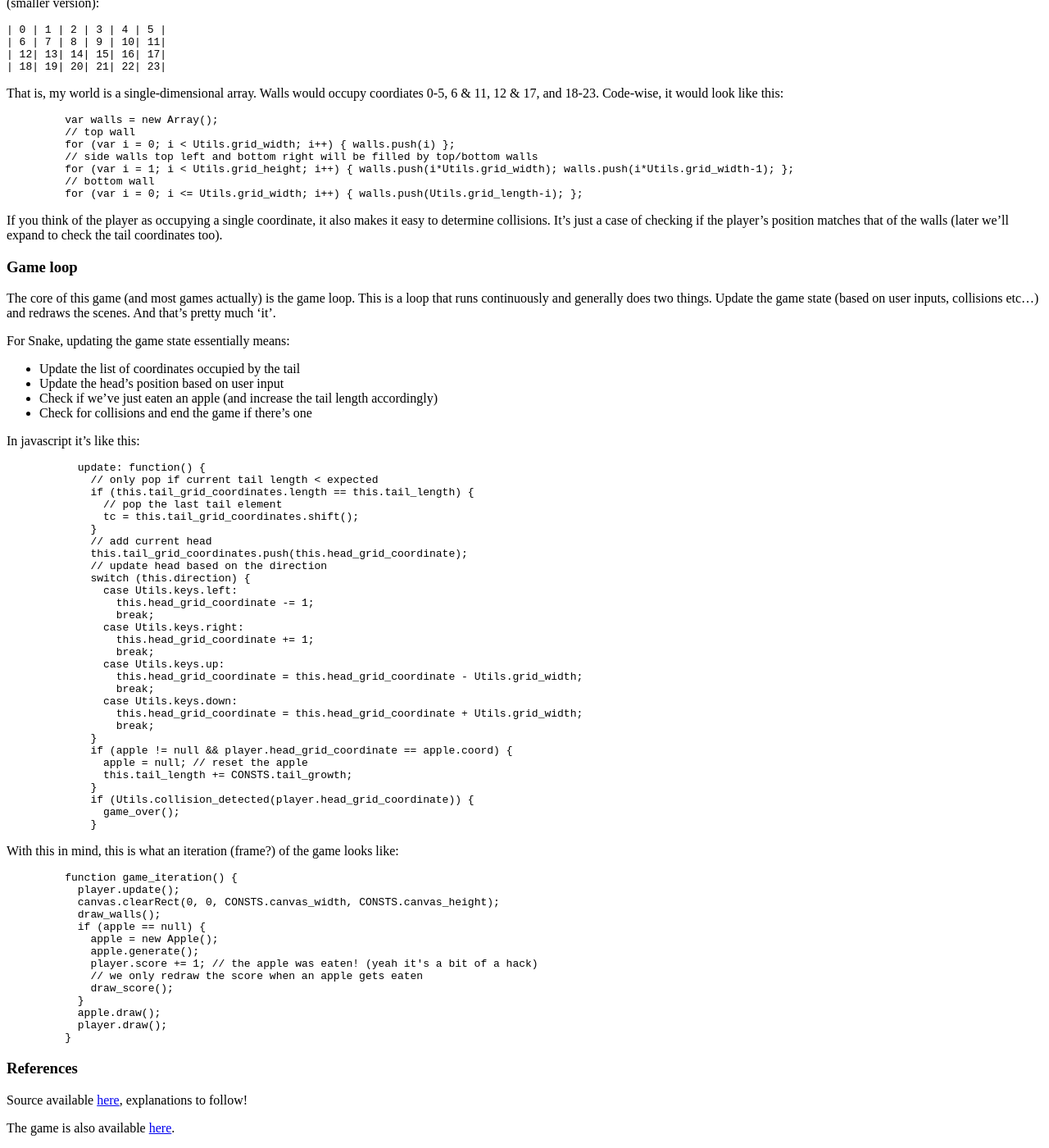
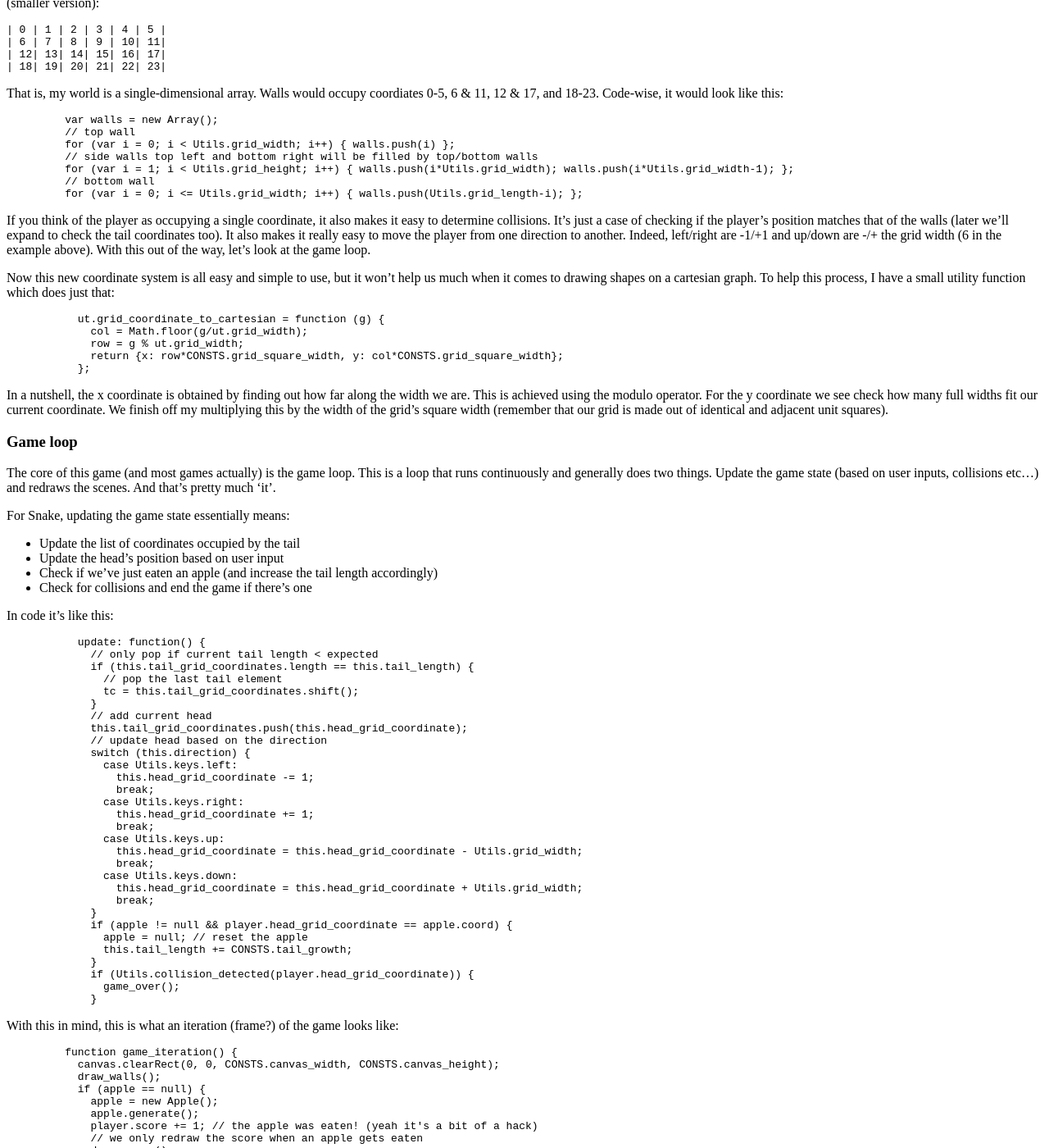
Before and after one commit to axiomiety/axiomiety.github.io, a Jekyll site: the page built from articles/gaming_snake.markdown, in a window 1280 px wide and 1400 px high, scrolled down 486 px. Shown: the whole window at 82% size. Built offline with Jekyll 4.4.1, drawn with Linux system fonts in a browser that asks for light colours; some web fonts are replaced; some of the changed text lies outside the part shown.

Commit message:
finished!

```diff
--- a/articles/gaming_snake.markdown
+++ b/articles/gaming_snake.markdown
@@ -37,7 +37,19 @@ That is, my world is a single-dimensional array. Walls would occupy coordiates 0
     for (var i = 0; i <= Utils.grid_width; i++) { walls.push(Utils.grid_length-i); };
 {% endhighlight %}
 
-If you think of the player as occupying a single coordinate, it also makes it easy to determine collisions. It's just a case of checking if the player's position matches that of the walls (later we'll expand to check the tail coordinates too).
+If you think of the player as occupying a single coordinate, it also makes it easy to determine collisions. It's just a case of checking if the player's position matches that of the walls (later we'll expand to check the tail coordinates too). It also makes it really easy to move the player from one direction to another. Indeed, left/right are -1/+1 and up/down are -/+ the grid width (6 in the example above). With this out of the way, let's look at the game loop.
+
+Now this new coordinate system is all easy and simple to use, but it won't help us much when it comes to drawing shapes on a cartesian graph. To help this process, I have a small utility function which does just that:
+
+{% highlight javascript %}
+      ut.grid_coordinate_to_cartesian = function (g) {
+        col = Math.floor(g/ut.grid_width);
+        row = g % ut.grid_width;
+        return {x: row*CONSTS.grid_square_width, y: col*CONSTS.grid_square_width};
+      };
+{% endhighlight %}
+
+In a nutshell, the x coordinate is obtained by finding out how far along the width we are. This is achieved using the modulo operator. For the y coordinate we see check how many full widths fit our current coordinate. We finish off my multiplying this by the width of the grid's square width (remember that our grid is made out of identical and adjacent unit squares).
 
 ### Game loop ###
 
@@ -49,7 +61,7 @@ For Snake, updating the game state essentially means:
    * Check if we've just eaten an apple (and increase the tail length accordingly)
    * Check for collisions and end the game if there's one
 
-In javascript it's like this:
+In code it's like this:
 
 {% highlight javascript %}
       update: function() {
@@ -88,7 +100,6 @@ With this in mind, this is what an iteration (frame?) of the game looks like:
 
 {% highlight javascript %}
     function game_iteration() {
-      player.update();
       canvas.clearRect(0, 0, CONSTS.canvas_width, CONSTS.canvas_height);
       draw_walls();
       if (apple == null) {
@@ -100,11 +111,16 @@ With this in mind, this is what an iteration (frame?) of the game looks like:
       }
       apple.draw();
       player.draw();
+      player.update();
     }
 {% endhighlight %}
 
+You'll note that for every frame we clear the entire screen. That's rather heavy handed and we could clear out the last tail position instead - but it's simple and it works.
+
+And this gets repeated for ever until the player collides with an object. Game. On.
+
 ### References  ###
 
-Source available [here](https://github.com/axiomiety/crashburn/blob/master/snake_js.html), explanations to follow!
+Source available [here](https://github.com/axiomiety/crashburn/blob/master/snake_js.html), with comments.
 
 The game is also available [here](snake_js.html).
```
Also changed, not shown: articles/snake_js.html (+27 -14 lines).
